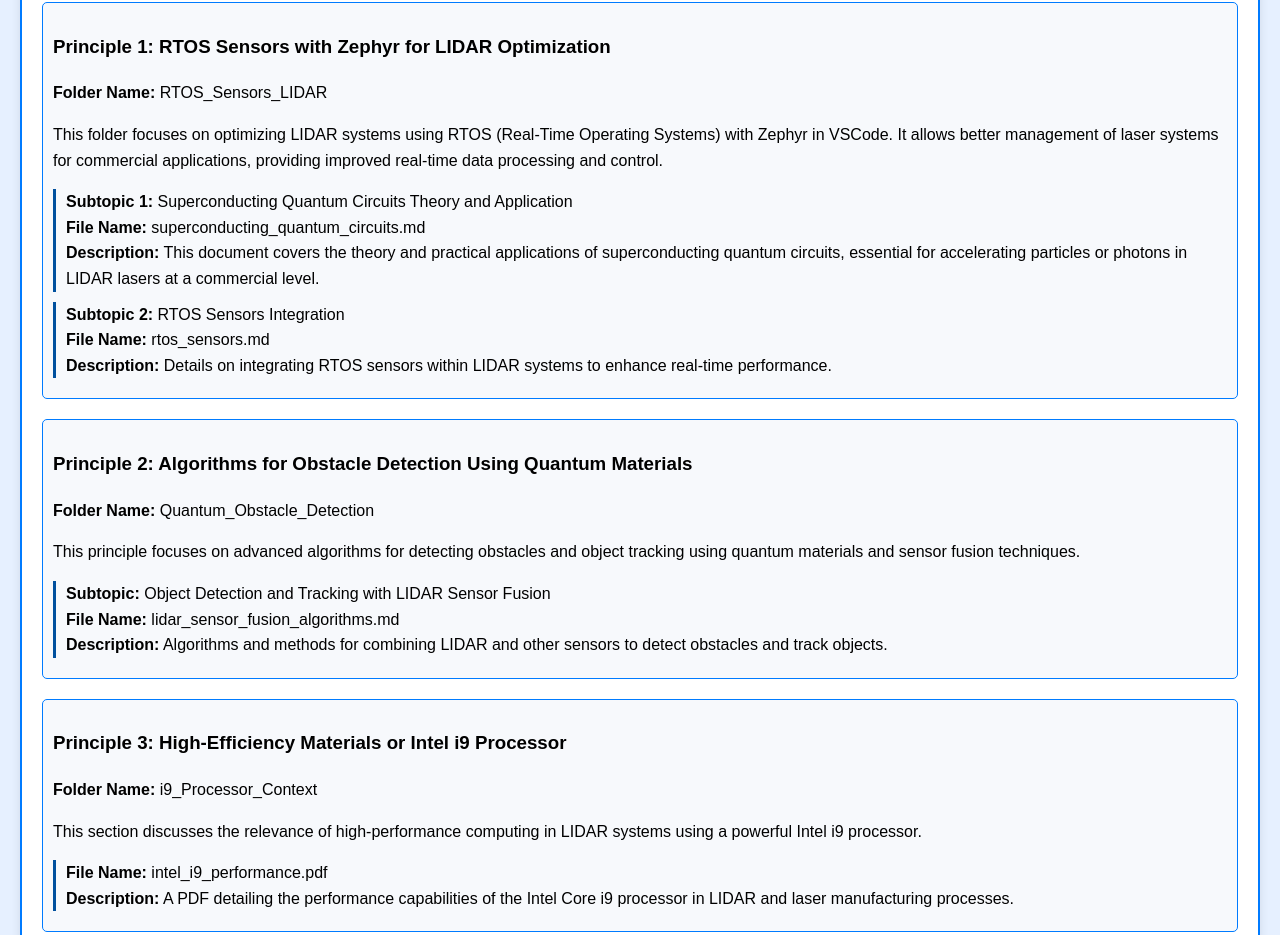
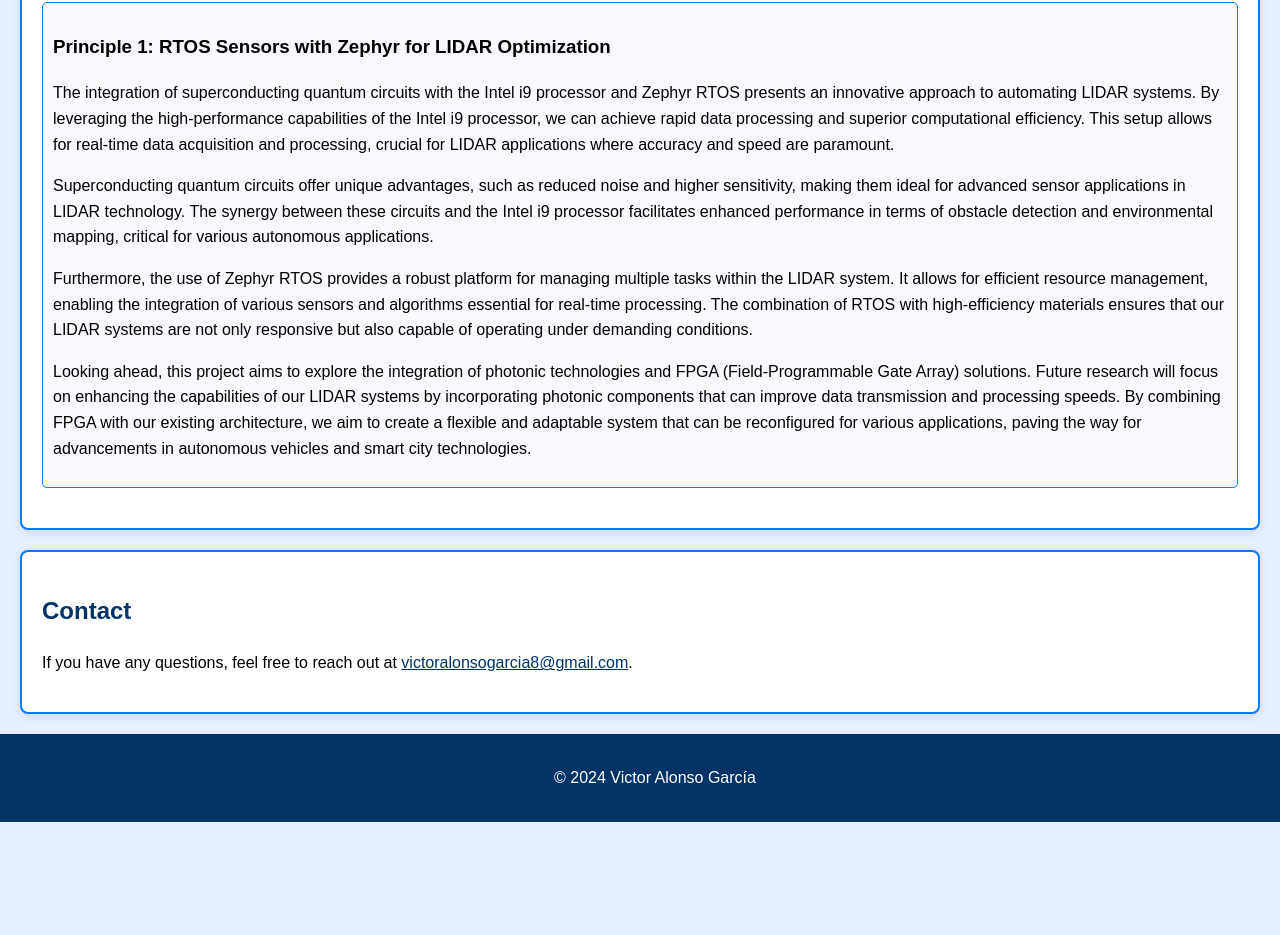
Before and after one commit to victor0989/LIDAR_Quantum_RTOS_Project, a plain HTML site: page index.html in a window 1280 px wide. Shown: the part 923-1858 px from the top of the page. After the commit the page ends 1745 px from the top, so only its background shows below. Drawn offline with Linux system fonts and the light colour scheme.

Commit message:
Update index.html

```diff
--- a/index.html
+++ b/index.html
@@ -10,10 +10,10 @@
             line-height: 1.6;
             margin: 0;
             padding: 0;
-            background-color: #e6f0ff; /* Fondo azul claro */
+            background-color: #e6f0ff; /* Light blue background */
         }
         header {
-            background: #003366; /* Azul oscuro */
+            background: #003366; /* Dark blue */
             color: #ffffff;
             padding: 20px;
             text-align: center;
@@ -22,7 +22,7 @@
         header img {
             max-width: 100%;
             height: auto;
-            border: 3px solid #ffffff; /* Borde blanco */
+            border: 3px solid #ffffff; /* White border */
             border-radius: 5px;
         }
         nav ul {
@@ -36,28 +36,28 @@
         }
         nav ul li a {
             text-decoration: none;
-            color: #003366; /* Azul oscuro para los enlaces */
+            color: #003366; /* Dark blue for links */
             font-weight: bold;
             transition: color 0.3s;
         }
         nav ul li a:hover {
-            color: #00509e; /* Azul medio al pasar el ratón */
+            color: #00509e; /* Medium blue on hover */
         }
         section {
             padding: 20px;
             margin: 20px;
-            background: #ffffff; /* Fondo blanco para las secciones */
+            background: #ffffff; /* White background for sections */
             border-radius: 8px;
-            border: 2px solid #007bff; /* Borde azul */
+            border: 2px solid #007bff; /* Blue border */
             box-shadow: 0 2px 10px rgba(0, 0, 0, 0.1);
         }
         section h2 {
-            color: #003366; /* Título en azul oscuro */
+            color: #003366; /* Dark blue for section titles */
         }
         footer {
             text-align: center;
             padding: 15px;
-            background: #003366; /* Azul oscuro */
+            background: #003366; /* Dark blue */
             color: #ffffff;
             position: relative;
             bottom: 0;
@@ -65,15 +65,10 @@
         }
         .principle {
             margin-bottom: 20px;
-            border: 1px solid #007bff; /* Borde azul para cada principio */
+            border: 1px solid #007bff; /* Blue border for each principle */
             padding: 10px;
             border-radius: 5px;
-            background: #f7f9fc; /* Fondo claro para los principios */
-        }
-        .subtopic {
-            margin: 10px 0;
-            padding-left: 10px;
-            border-left: 3px solid #00509e; /* Línea a la izquierda */
+            background: #f7f9fc; /* Light background for principles */
         }
     </style>
 </head>
@@ -81,7 +76,7 @@
     <header>
         <h1>LIDAR Systems and Quantum Architectures for Intel i9 Processors</h1>
         <p>Contact: <a href="mailto:victoralonsogarcia8@gmail.com" style="color: #ffffff;">victoralonsogarcia8@gmail.com</a></p>
-        <img src="https://raw.githubusercontent.com/victor0989/LIDAR_Quantum_RTOS_Project/main/021120_to_quantum_feat.jpg" alt="Descripción de la imagen" />
+        <img src="https://raw.githubusercontent.com/victor0989/LIDAR_Quantum_RTOS_Project/main/021120_to_quantum_feat.jpg" alt="Description of the image" />
     </header>
     <nav>
         <ul>
@@ -94,42 +89,18 @@
 
         <div class="principle">
             <h3>Principle 1: RTOS Sensors with Zephyr for LIDAR Optimization</h3>
-            <p><strong>Folder Name:</strong> RTOS_Sensors_LIDAR</p>
-            <p>This folder focuses on optimizing LIDAR systems using RTOS (Real-Time Operating Systems) with Zephyr in VSCode. It allows better management of laser systems for commercial applications, providing improved real-time data processing and control.</p>
-
-            <div class="subtopic">
-                <strong>Subtopic 1:</strong> Superconducting Quantum Circuits Theory and Application<br>
-                <strong>File Name:</strong> superconducting_quantum_circuits.md<br>
-                <strong>Description:</strong> This document covers the theory and practical applications of superconducting quantum circuits, essential for accelerating particles or photons in LIDAR lasers at a commercial level.
-            </div>
-            <div class="subtopic">
-                <strong>Subtopic 2:</strong> RTOS Sensors Integration<br>
-                <strong>File Name:</strong> rtos_sensors.md<br>
-                <strong>Description:</strong> Details on integrating RTOS sensors within LIDAR systems to enhance real-time performance.
-            </div>
-        </div>
-
-        <div class="principle">
-            <h3>Principle 2: Algorithms for Obstacle Detection Using Quantum Materials</h3>
-            <p><strong>Folder Name:</strong> Quantum_Obstacle_Detection</p>
-            <p>This principle focuses on advanced algorithms for detecting obstacles and object tracking using quantum materials and sensor fusion techniques.</p>
-
-            <div class="subtopic">
-                <strong>Subtopic:</strong> Object Detection and Tracking with LIDAR Sensor Fusion<br>
-                <strong>File Name:</strong> lidar_sensor_fusion_algorithms.md<br>
-                <strong>Description:</strong> Algorithms and methods for combining LIDAR and other sensors to detect obstacles and track objects.
-            </div>
-        </div>
-
-        <div class="principle">
-            <h3>Principle 3: High-Efficiency Materials or Intel i9 Processor</h3>
-            <p><strong>Folder Name:</strong> i9_Processor_Context</p>
-            <p>This section discusses the relevance of high-performance computing in LIDAR systems using a powerful Intel i9 processor.</p>
-
-            <div class="subtopic">
-                <strong>File Name:</strong> intel_i9_performance.pdf<br>
-                <strong>Description:</strong> A PDF detailing the performance capabilities of the Intel Core i9 processor in LIDAR and laser manufacturing processes.
-            </div>
+            <p>
+                The integration of superconducting quantum circuits with the Intel i9 processor and Zephyr RTOS presents an innovative approach to automating LIDAR systems. By leveraging the high-performance capabilities of the Intel i9 processor, we can achieve rapid data processing and superior computational efficiency. This setup allows for real-time data acquisition and processing, crucial for LIDAR applications where accuracy and speed are paramount.
+            </p>
+            <p>
+                Superconducting quantum circuits offer unique advantages, such as reduced noise and higher sensitivity, making them ideal for advanced sensor applications in LIDAR technology. The synergy between these circuits and the Intel i9 processor facilitates enhanced performance in terms of obstacle detection and environmental mapping, critical for various autonomous applications.
+            </p>
+            <p>
+                Furthermore, the use of Zephyr RTOS provides a robust platform for managing multiple tasks within the LIDAR system. It allows for efficient resource management, enabling the integration of various sensors and algorithms essential for real-time processing. The combination of RTOS with high-efficiency materials ensures that our LIDAR systems are not only responsive but also capable of operating under demanding conditions.
+            </p>
+            <p>
+                Looking ahead, this project aims to explore the integration of photonic technologies and FPGA (Field-Programmable Gate Array) solutions. Future research will focus on enhancing the capabilities of our LIDAR systems by incorporating photonic components that can improve data transmission and processing speeds. By combining FPGA with our existing architecture, we aim to create a flexible and adaptable system that can be reconfigured for various applications, paving the way for advancements in autonomous vehicles and smart city technologies.
+            </p>
         </div>
     </section>
     <section id="contact">
```
